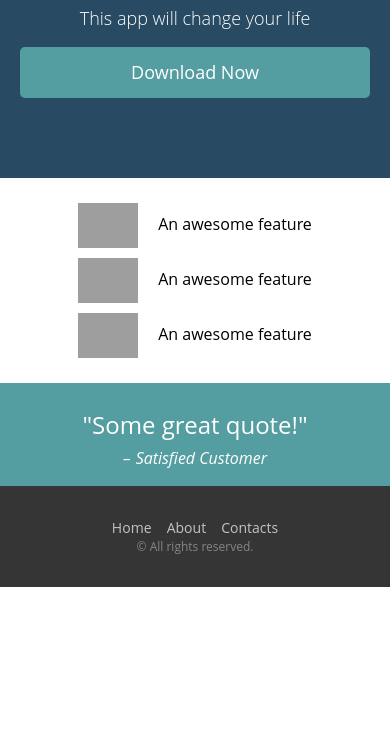
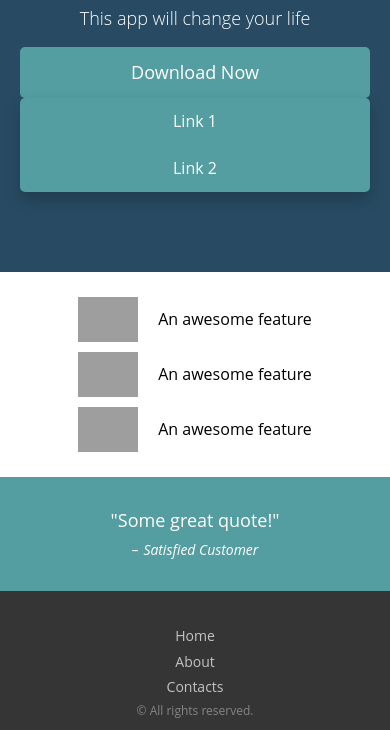
Before and after one commit to FranlexRam/Landing-page.github.io, a plain HTML site: page index.html in a window 390 px wide. Both pictures are taken after a click on the link "Download Now". Shown: the part 129-859 px from the top of the page. Drawn offline with nearby package versions, Linux system fonts and the light colour scheme; grey boxes are pictures that could not be loaded.

Commit message:
Finishing responsive and adding JQUERY

```diff
--- a/index.html
+++ b/index.html
@@ -5,6 +5,7 @@
     <meta charset="UTF-8">
     <meta http-equiv="X-UA-Compatible" content="IE=edge">
     <meta name="viewport" content="width=device-width, initial-scale=1.0">
+    <script src="https://code.jquery.com/jquery-3.6.0.js"></script>
     <link rel="stylesheet" href="./landing.css">
     <title>Landing page SoloLearn</title>
 </head>
@@ -17,6 +18,10 @@
             <h1>Awesome App</h1>
             <h2>This app will change your life</h2>
             <a class="btn">Download Now</a>
+            <div class="submenu">
+                <a href="#">Link 1</a>
+                <a href="#">Link 2</a>
+            </div>
         </div>
     </header>
 
--- a/landing.css
+++ b/landing.css
@@ -127,6 +127,29 @@ footer li a:hover {
     color: white;
 }
 
+.submenu {
+    left: 50%;
+    transform: translate(-50%,0);
+    text-align: center;
+    position: absolute;
+    background-color: #549DA0;
+    min-width: 160px;
+    border-radius: 5px;
+    box-shadow: 0px 8px 16px 0px rgba(0,0,0,0.2);
+    display: none;
+}
+
+.submenu a {
+    color: white;
+    padding: 12px 16px;
+    text-decoration: none;
+    display: block;
+}
+
+.submenu a:hover {
+    background-color: #468486;
+}
+
 /* ----------MEDIA QUERIES---------- */
 @media screen and (max-width: 480px) { /*de 0 px hasta 480px*/
     .btn {
@@ -157,4 +180,24 @@ footer li a:hover {
         min-width: 60px;
         margin-right: 20px;
     }
+    .quote {
+        padding: 30px 0;
+    }
+    blockquote p {
+        font-size: 18px;
+    }
+    blockquote cite {
+        font-size: 14px;
+    }
+    footer {
+        padding: 30px 0 10px 0;
+    }
+    footer li {
+        display: block;
+        margin: 5px 0;
+    }
+    .submenu {
+        width: 100%;
+        position: relative;
+    }
 }
--- a/landing.js
+++ b/landing.js
@@ -0,0 +1,6 @@
+$(function () {
+    $(".btn").click(function() {
+        $(".submenu").slideToggle(500);
+    });
+
+});
```
